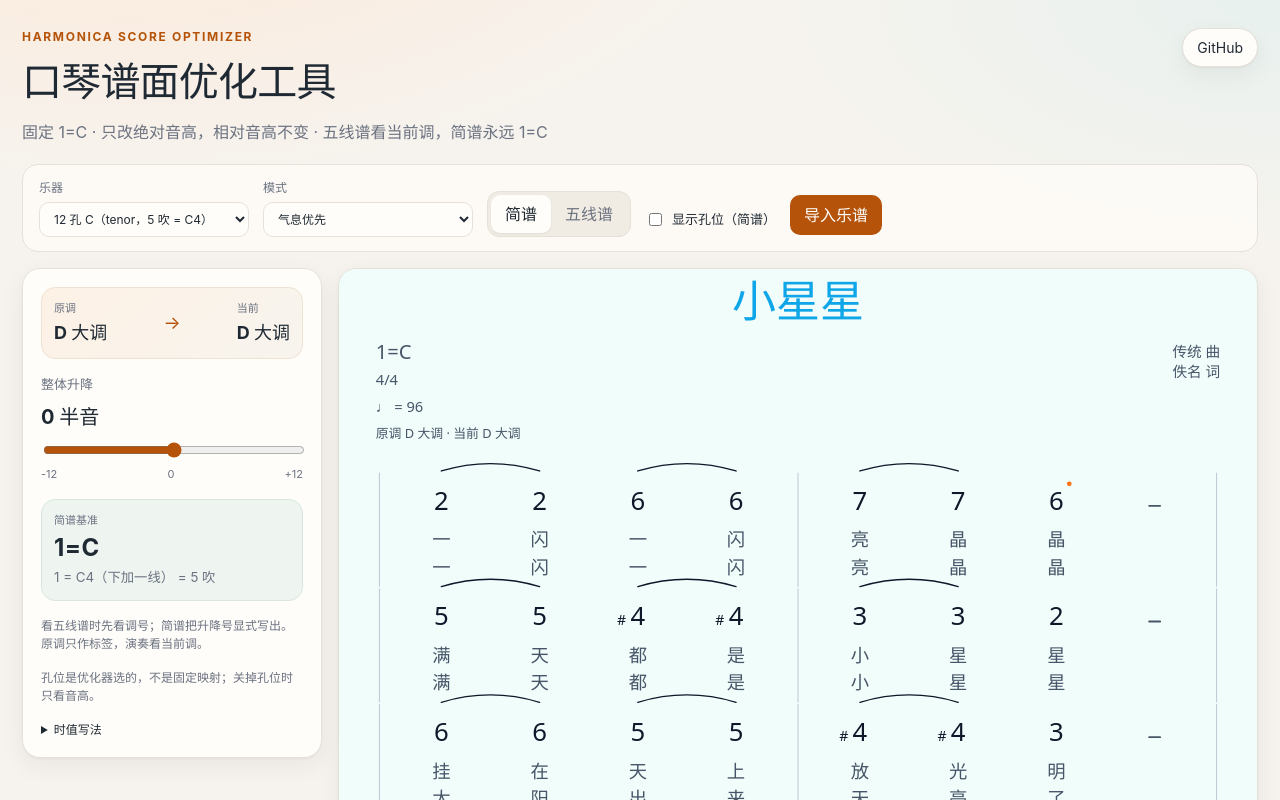
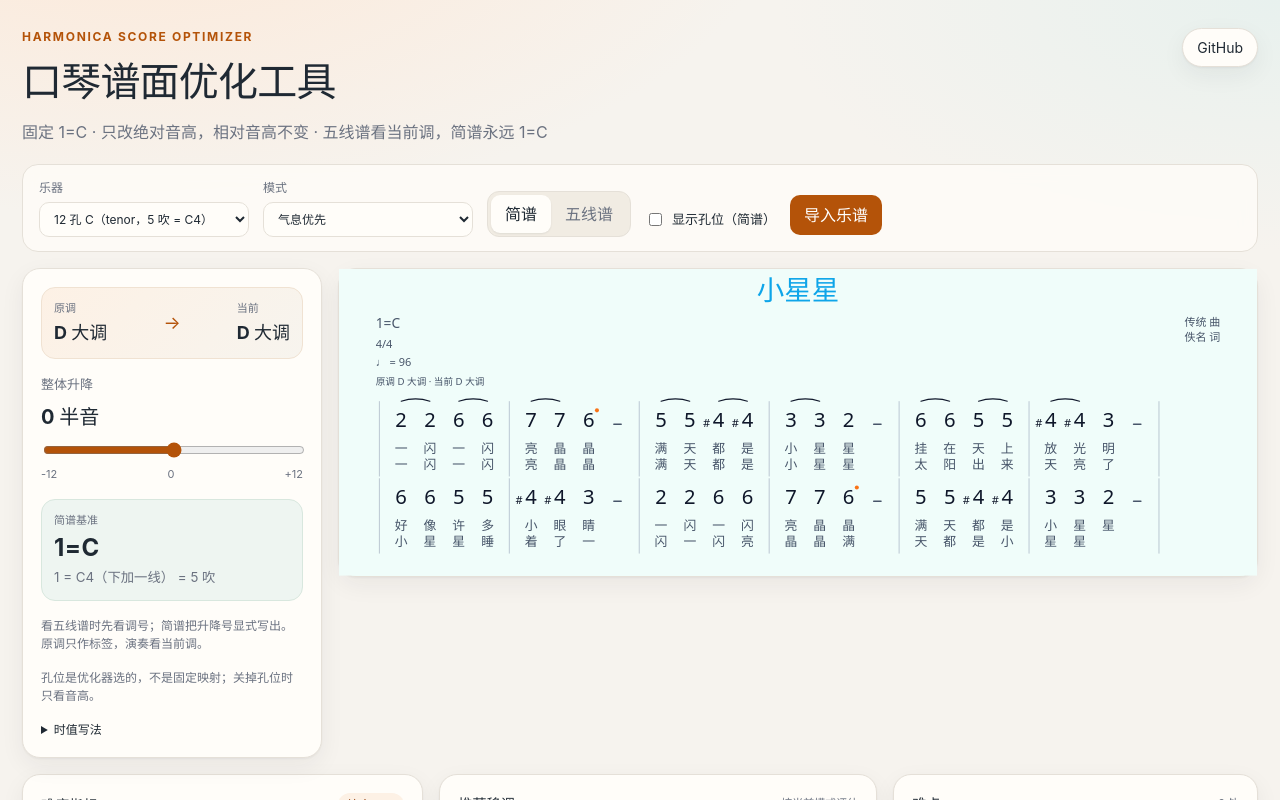
Before and after one commit to Rubuceae/harmonica, a React (Vite) app: page / in a window 1280 px wide. Shown: the top 800 px of the page. Built offline with nearby package versions, Linux system fonts and the light colour scheme.

Commit message:
fix: compact jianpu page to 2-3 lines and one screen

```diff
--- a/src/components/JianpuView.tsx
+++ b/src/components/JianpuView.tsx
@@ -14,14 +14,20 @@ type Props = {
 
 const W = 1000
 const MARGIN = 44
-const HEADER_H = 232
-const MEASURES_PER_LINE = 2
-const MEASURE_PAD = 14
-const NOTE_BASE = 30
-const NOTE_FONT = 28
-const LYRIC_FONT = 20
-const LYRIC_OFFSET = 40
-const LYRIC_GAP = 30
+const HEADER_H = 150
+const MAX_TOKENS = 26
+const MAX_MEASURES = 6
+const MEASURE_PAD = 8
+const NOTE_BASE = 22
+const NOTE_FONT = 22
+const LYRIC_FONT = 14
+const LYRIC_OFFSET = 28
+const LYRIC_GAP = 18
+
+const COL_W = Math.max(
+  22,
+  Math.min(44, (W - MARGIN * 2 - MEASURE_PAD * 2 * MAX_MEASURES) / MAX_TOKENS),
+)
 
 type RawEvent =
   | { kind: 'note'; note: NoteEvent; index: number; duration: number }
@@ -109,9 +115,7 @@ function buildMeasures(notes: NoteEvent[], measureBeats: number): Measure[] {
 
 type LineLayout = {
   line: Measure[]
-  colW: number
   widths: number[]
-  startX: number
   baseline: number
 }
 
@@ -120,50 +124,49 @@ export function JianpuView({ score, transpose, sig, hardSpotIds, fingerings, sho
   const measureBeats = (beats * 4) / beatType
   const measures = buildMeasures(score.notes, measureBeats)
   const verseCount = score.notes.reduce((max, note) => Math.max(max, note.lyrics?.length ?? 0), 0)
-  const lineHeight = 96 + verseCount * 15 + (showTab ? 18 : 0)
   const lines: Measure[][] = []
-  for (let i = 0; i < measures.length; i += MEASURES_PER_LINE) {
-    lines.push(measures.slice(i, i + MEASURES_PER_LINE))
+  let current: Measure[] = []
+  let tokenCount = 0
+  for (const measure of measures) {
+    if (
+      current.length > 0 &&
+      (tokenCount + measure.tokens.length > MAX_TOKENS || current.length >= MAX_MEASURES)
+    ) {
+      lines.push(current)
+      current = []
+      tokenCount = 0
+    }
+    current.push(measure)
+    tokenCount += measure.tokens.length
   }
-  const height = HEADER_H + Math.max(1, lines.length) * lineHeight + 24
+  if (current.length > 0) lines.push(current)
 
-  const layouts: LineLayout[] = lines.map((line, lineIndex) => {
-    const totalTokens = line.reduce((sum, measure) => sum + measure.tokens.length, 0)
-    const fixed = line.length * MEASURE_PAD * 2
-    const colW = Math.max(
-      30,
-      Math.min(110, (W - MARGIN * 2 - fixed) / Math.max(1, totalTokens)),
-    )
-    const widths = line.map(measure => MEASURE_PAD * 2 + measure.tokens.length * colW)
-    const totalW = widths.reduce((sum, value) => sum + value, 0)
-    return {
-      line,
-      colW,
-      widths,
-      startX: Math.max(MARGIN, (W - totalW) / 2),
-      baseline: HEADER_H + lineIndex * lineHeight + NOTE_BASE,
-    }
-  })
+  const lineHeight = 68 + verseCount * 8 + (showTab ? 12 : 0)
+  const lineLayouts: LineLayout[] = lines.map((line, lineIndex) => ({
+    line,
+    widths: line.map(measure => MEASURE_PAD * 2 + measure.tokens.length * COL_W),
+    baseline: HEADER_H + lineIndex * lineHeight + NOTE_BASE,
+  }))
+  const height = HEADER_H + Math.max(1, lines.length) * lineHeight + 16
 
   const positions = new Map<string, { x: number; baseline: number; lineIndex: number }>()
-  layouts.forEach((layout, lineIndex) => {
-    let offset = 0
+  lineLayouts.forEach((layout, lineIndex) => {
+    let measureX = MARGIN
     layout.line.forEach((measure, measureIndex) => {
-      const measureX = layout.startX + offset
       measure.tokens.forEach((token, tokenIndex) => {
         if (token.kind !== 'note') return
         positions.set(token.note.id, {
-          x: measureX + MEASURE_PAD + tokenIndex * layout.colW + layout.colW / 2,
+          x: measureX + MEASURE_PAD + tokenIndex * COL_W + COL_W / 2,
           baseline: layout.baseline,
           lineIndex,
         })
       })
-      offset += layout.widths[measureIndex]
+      measureX += layout.widths[measureIndex]
     })
   })
 
   const title = score.title || '未命名'
-  const titleSize = Math.min(48, 900 / Math.max(1, title.length))
+  const titleSize = Math.min(30, 800 / Math.max(1, title.length))
   const originalLabel = keySignatureFor(score.originalKey).label
 
   return (
@@ -176,45 +179,43 @@ export function JianpuView({ score, transpose, sig, hardSpotIds, fingerings, sho
         aria-label="简谱"
       >
         <rect x={0} y={0} width={W} height={height} fill="#f0fdfa" />
-        <text x={W / 2} y={52} textAnchor="middle" fontSize={titleSize} fill="#0ea5e9">
+        <text x={W / 2} y={34} textAnchor="middle" fontSize={titleSize} fill="#0ea5e9">
           {title}
         </text>
         {score.composer && (
-          <text x={960} y={96} textAnchor="end" fontSize={16} fill="#475569">
+          <text x={960} y={62} textAnchor="end" fontSize={12} fill="#475569">
             {score.composer}
           </text>
         )}
         {score.lyricist && (
-          <text x={960} y={118} textAnchor="end" fontSize={16} fill="#475569">
+          <text x={960} y={78} textAnchor="end" fontSize={12} fill="#475569">
             {score.lyricist}
           </text>
         )}
-        <text x={40} y={98} fontSize={22} fill="#475569">
+        <text x={40} y={64} fontSize={15} fill="#475569">
           1=C
         </text>
-        <text x={40} y={126} fontSize={16} fill="#475569">
+        <text x={40} y={86} fontSize={12} fill="#475569">
           {beats}/{beatType}
         </text>
-        <text x={40} y={156} fontSize={16} fill="#475569">
+        <text x={40} y={106} fontSize={12} fill="#475569">
           ♩ = {score.tempo}
         </text>
-        <text x={40} y={184} fontSize={14} fill="#475569">
+        <text x={40} y={126} fontSize={10.5} fill="#475569">
           原调 {originalLabel} · 当前 {sig.label}
         </text>
 
-        {layouts.map((layout, lineIndex) => {
-          const noteFont = layout.colW < 40 ? 22 : NOTE_FONT
-          const lyricFont = layout.colW < 40 ? 18 : LYRIC_FONT
+        {lineLayouts.map((layout, lineIndex) => {
           const barBottom =
             layout.baseline +
             LYRIC_OFFSET +
             Math.max(0, verseCount - 1) * LYRIC_GAP +
-            14
+            8
           return (
             <g key={lineIndex}>
               {layout.line.map((measure, measureIndex) => {
                 const measureX =
-                  layout.startX +
+                  MARGIN +
                   layout.widths.slice(0, measureIndex).reduce((sum, value) => sum + value, 0)
                 const measureW = layout.widths[measureIndex]
                 const tokens = measure.tokens
@@ -234,24 +235,24 @@ export function JianpuView({ score, transpose, sig, hardSpotIds, fingerings, sho
                   <g key={measure.measure}>
                     <line
                       x1={measureX}
-                      y1={layout.baseline - 40}
+                      y1={layout.baseline - 28}
                       x2={measureX}
                       y2={barBottom}
                       stroke="#b6c2cf"
                       strokeWidth={1}
                     />
                     {tokens.map((token, tokenIndex) => {
-                      const x = measureX + MEASURE_PAD + tokenIndex * layout.colW + layout.colW / 2
+                      const x = measureX + MEASURE_PAD + tokenIndex * COL_W + COL_W / 2
                       if (token.kind === 'dash') {
                         return (
                           <line
                             key={token.id}
-                            x1={x - 6}
-                            x2={x + 6}
-                            y1={layout.baseline - 4}
-                            y2={layout.baseline - 4}
+                            x1={x - 4}
+                            x2={x + 4}
+                            y1={layout.baseline - 3}
+                            y2={layout.baseline - 3}
                             stroke="#475569"
-                            strokeWidth={2}
+                            strokeWidth={1.6}
                             strokeLinecap="round"
                           />
                         )
@@ -263,7 +264,7 @@ export function JianpuView({ score, transpose, sig, hardSpotIds, fingerings, sho
                             x={x}
                             y={layout.baseline}
                             textAnchor="middle"
-                            fontSize={noteFont}
+                            fontSize={NOTE_FONT}
                             fill="#94a3b8"
                           >
                             0
@@ -280,19 +281,19 @@ export function JianpuView({ score, transpose, sig, hardSpotIds, fingerings, sho
                               cx={x}
                               cy={
                                 jp.octave > 0
-                                  ? layout.baseline - 34 - dotIndex * 6
-                                  : layout.baseline + 8 + dotIndex * 6
+                                  ? layout.baseline - 26 - dotIndex * 4
+                                  : layout.baseline + 4 + dotIndex * 4
                               }
-                              r={2}
+                              r={1.6}
                               fill="#0f172a"
                             />
                           ))}
                           {jp.accidental && (
                             <text
-                              x={x - noteFont * 0.45}
+                              x={x - NOTE_FONT * 0.42}
                               y={layout.baseline}
                               textAnchor="end"
-                              fontSize={noteFont * 0.55}
+                              fontSize={NOTE_FONT * 0.55}
                               fill="#0f172a"
                             >
                               {jp.accidental}
@@ -302,13 +303,18 @@ export function JianpuView({ score, transpose, sig, hardSpotIds, fingerings, sho
                             x={x}
                             y={layout.baseline}
                             textAnchor="middle"
-                            fontSize={noteFont}
+                            fontSize={NOTE_FONT}
                             fill="#0f172a"
                           >
                             {jp.degree}
                           </text>
                           {token.dotted && (
-                            <circle cx={x + noteFont * 0.4} cy={layout.baseline - 8} r={2.2} fill="#0f172a" />
+                            <circle
+                              cx={x + NOTE_FONT * 0.38}
+                              cy={layout.baseline - 5}
+                              r={1.8}
+                              fill="#0f172a"
+                            />
                           )}
                           {(token.note.lyrics ?? []).map((syllable, verseIndex) =>
                             syllable ? (
@@ -317,7 +323,7 @@ export function JianpuView({ score, transpose, sig, hardSpotIds, fingerings, sho
                                 x={x}
                                 y={layout.baseline + LYRIC_OFFSET + verseIndex * LYRIC_GAP}
                                 textAnchor="middle"
-                                fontSize={lyricFont}
+                                fontSize={LYRIC_FONT}
                                 fill="#475569"
                               >
                                 {syllable}
@@ -331,10 +337,10 @@ export function JianpuView({ score, transpose, sig, hardSpotIds, fingerings, sho
                                 layout.baseline +
                                 LYRIC_OFFSET +
                                 verseCount * LYRIC_GAP +
-                                4
+                                2
                               }
                               textAnchor="middle"
-                              fontSize={10}
+                              fontSize={8}
                               fill={
                                 fingerings[token.index].breath === 'blow' ? '#2563eb' : '#dc2626'
                               }
@@ -346,9 +352,9 @@ export function JianpuView({ score, transpose, sig, hardSpotIds, fingerings, sho
                           )}
                           {hard && (
                             <circle
-                              cx={x + noteFont * 0.5}
-                              cy={layout.baseline - noteFont}
-                              r={2.6}
+                              cx={x + 9}
+                              cy={layout.baseline - 18}
+                              r={2.2}
                               fill="#f97316"
                             />
                           )}
@@ -370,24 +376,24 @@ export function JianpuView({ score, transpose, sig, hardSpotIds, fingerings, sho
                         const firstX =
                           measureX +
                           MEASURE_PAD +
-                          matching[0].index * layout.colW +
-                          layout.colW / 2 -
-                          layout.colW / 2
+                          matching[0].index * COL_W +
+                          COL_W / 2 -
+                          COL_W / 2
                         const lastX =
                           measureX +
                           MEASURE_PAD +
-                          matching[matching.length - 1].index * layout.colW +
-                          layout.colW / 2 +
-                          layout.colW / 2
+                          matching[matching.length - 1].index * COL_W +
+                          COL_W / 2 +
+                          COL_W / 2
                         return (
                           <line
                             key={`beam-${groupIndex}-${level}`}
                             x1={firstX}
                             x2={lastX}
-                            y1={layout.baseline + 20 + levelIndex * 5}
-                            y2={layout.baseline + 20 + levelIndex * 5}
+                            y1={layout.baseline + 11 + levelIndex * 4}
+                            y2={layout.baseline + 11 + levelIndex * 4}
                             stroke="#0f172a"
-                            strokeWidth={2}
+                            strokeWidth={1.6}
                             strokeLinecap="round"
                           />
                         )
@@ -396,7 +402,7 @@ export function JianpuView({ score, transpose, sig, hardSpotIds, fingerings, sho
                     {measureIndex === layout.line.length - 1 && (
                       <line
                         x1={measureX + measureW}
-                        y1={layout.baseline - 40}
+                        y1={layout.baseline - 28}
                         x2={measureX + measureW}
                         y2={barBottom}
                         stroke="#b6c2cf"
@@ -416,15 +422,15 @@ export function JianpuView({ score, transpose, sig, hardSpotIds, fingerings, sho
           if (!from || !to || from.lineIndex !== to.lineIndex || from.x === to.x) return null
           const x1 = from.x
           const x2 = to.x
-          const y = from.baseline - 42
-          const lift = Math.min(30, Math.max(16, Math.abs(x2 - x1) * 0.15))
+          const y = from.baseline - 28
+          const lift = Math.min(8, Math.max(5, Math.abs(x2 - x1) * 0.06))
           return (
             <path
               key={`slur-${slurIndex}`}
               d={`M ${x1} ${y} Q ${(x1 + x2) / 2} ${y - lift} ${x2} ${y}`}
               fill="none"
               stroke="#0f172a"
-              strokeWidth={1.5}
+              strokeWidth={1.2}
               strokeLinecap="round"
             />
           )
--- a/src/styles.css
+++ b/src/styles.css
@@ -318,8 +318,7 @@ input[type="range"] {
 .jianpu-panel {
   padding: 0;
   background: #f0fdfa;
-  max-height: 780px;
-  overflow-y: auto;
+  overflow: visible;
 }
 
 .jianpu-svg {
```
Also changed, not shown: 4 other files (tests, documents, lock files or other folders).
